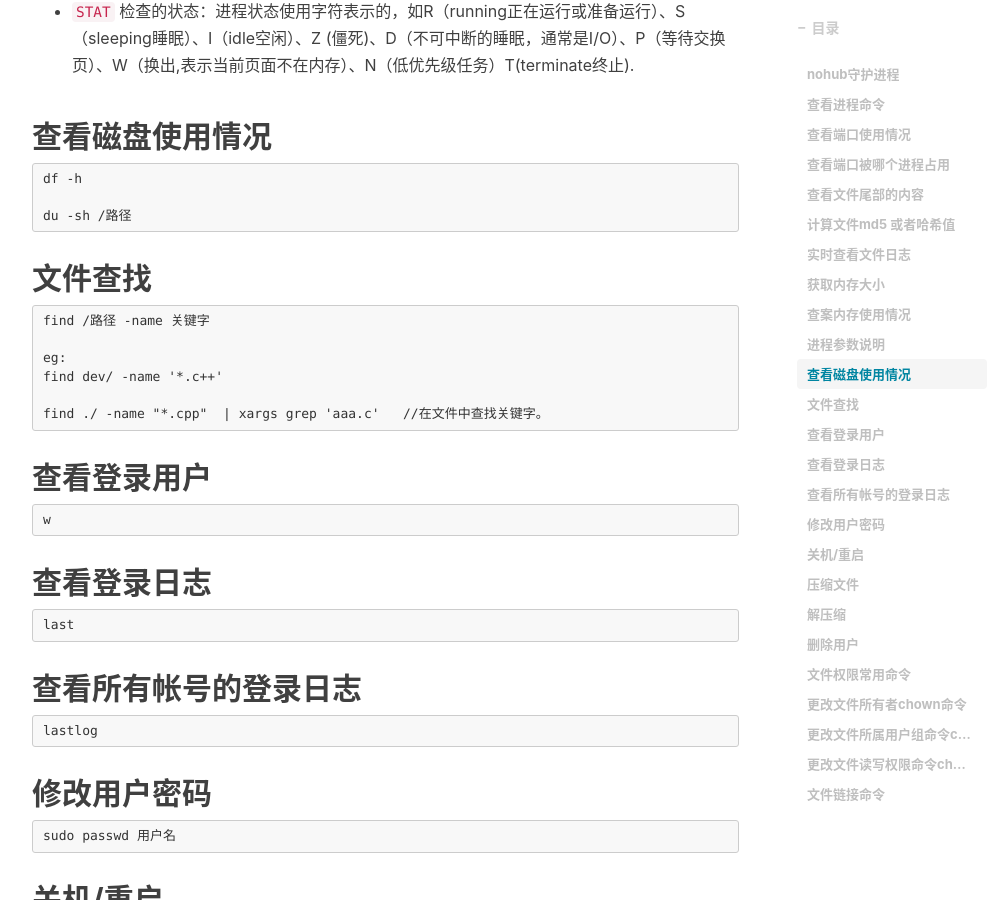
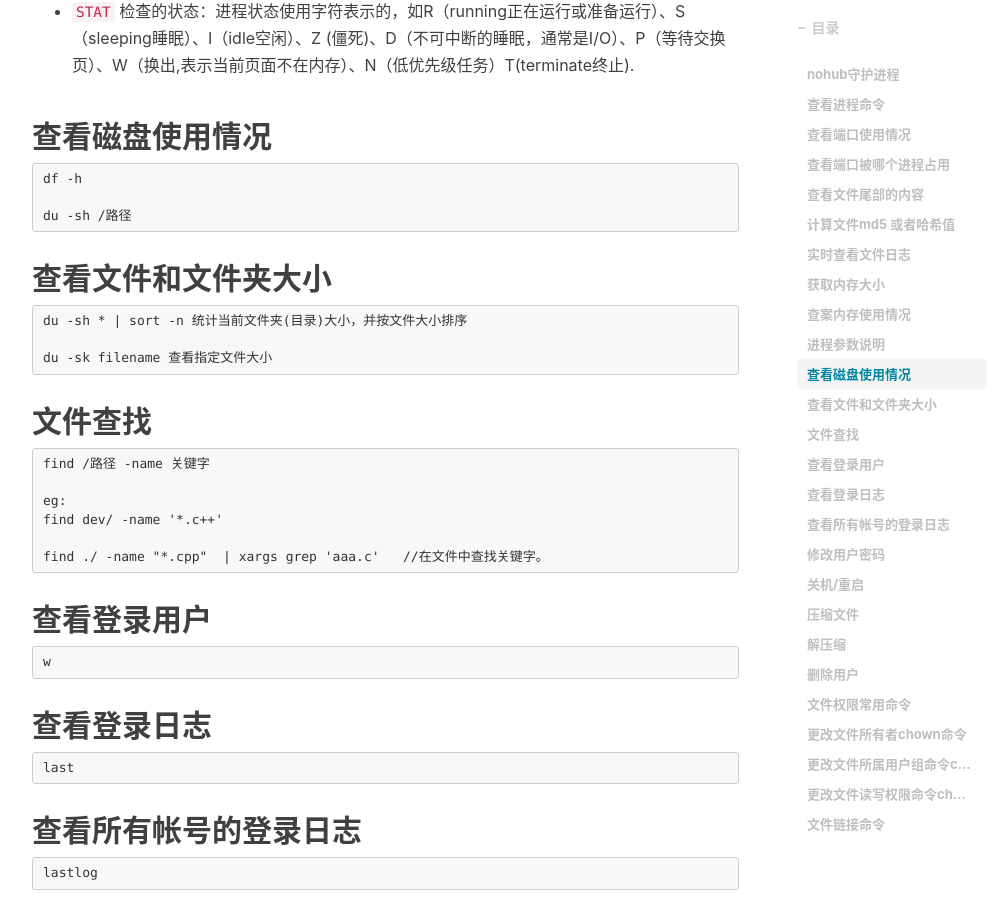
Before and after one commit to fooval-shen/shenfh.github.io, a Jekyll site: the page built from _posts/shenfh/2016-12-28-linuxCmd.md, in a window 1280 px wide and 900 px high, scrolled down 2432 px. Shown: the whole window, without its empty margins (233-1234 px from the left). Built offline with Jekyll 4.4.1, drawn with Linux system fonts in a browser that asks for light colours; nearby versions of some CDN libraries; comment, search, counter and statistics services are not loaded.

Commit message:
[Feature] 添加linux 命令

````diff
--- a/_posts/shenfh/2016-12-28-linuxCmd.md
+++ b/_posts/shenfh/2016-12-28-linuxCmd.md
@@ -123,6 +123,15 @@ df -h
 
 du -sh /路径
 ```
+
+## 查看文件和文件夹大小
+
+```
+du -sh * | sort -n 统计当前文件夹(目录)大小，并按文件大小排序
+
+du -sk filename 查看指定文件大小
+```
+
 
 ## 文件查找
 
````
